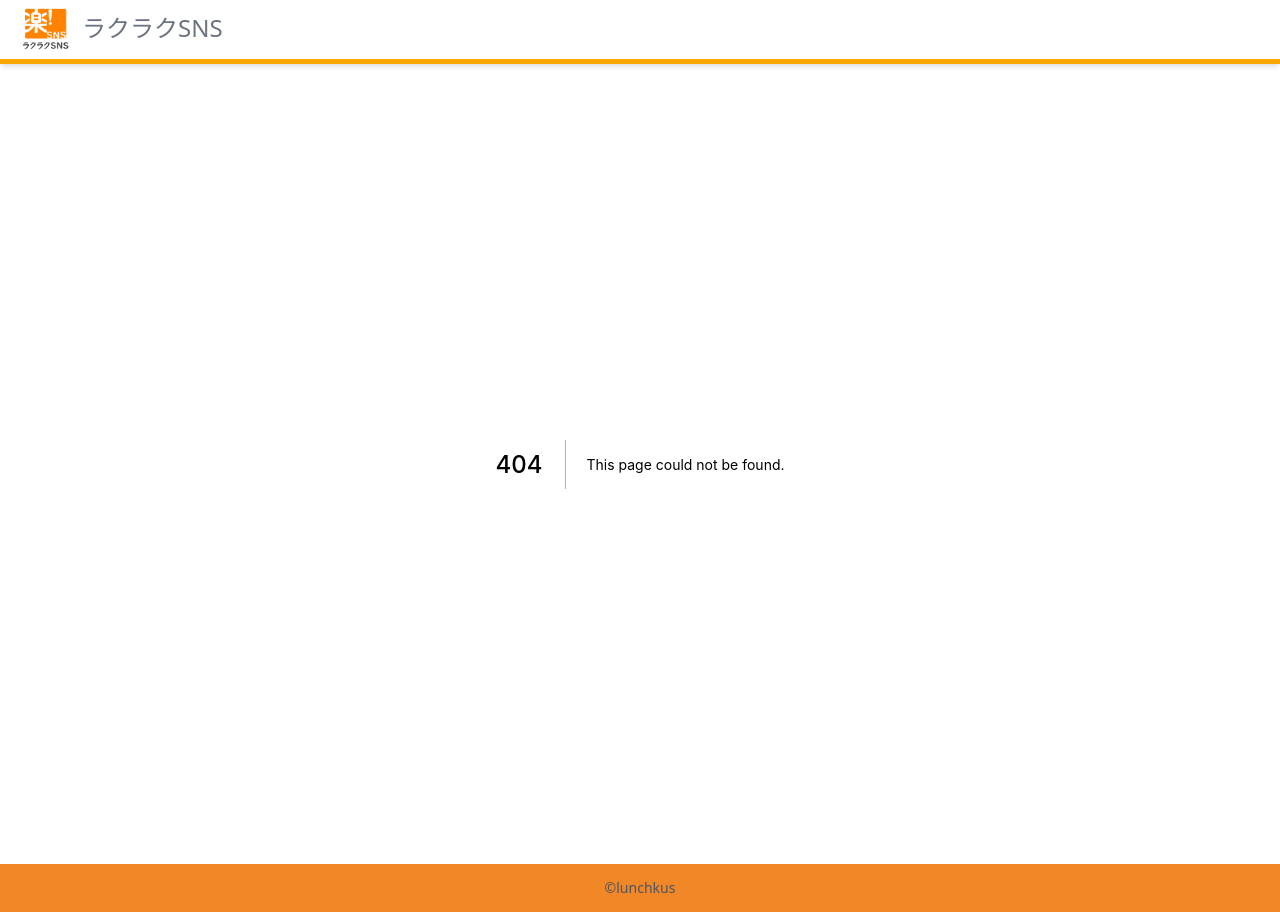
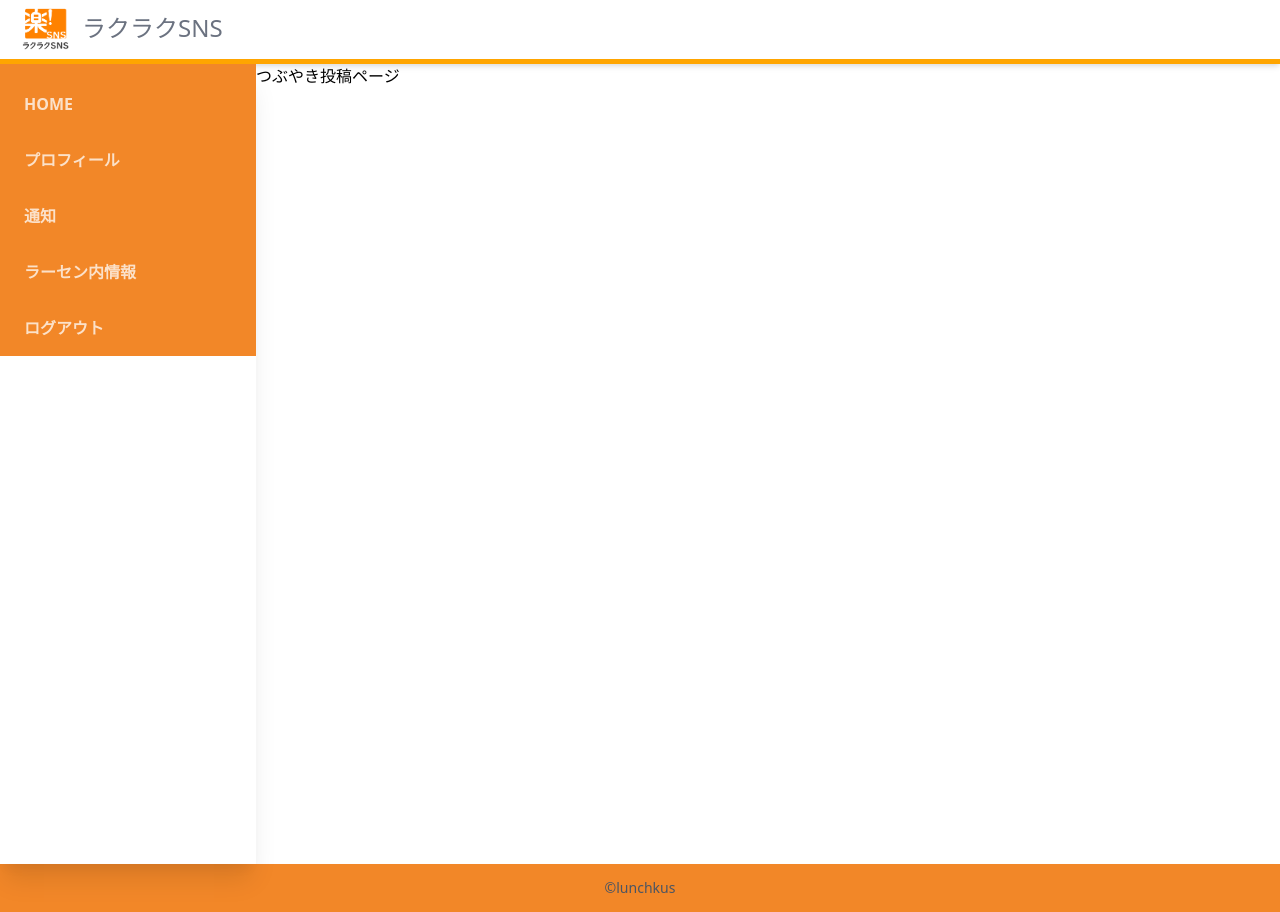
Before and after one commit to suzu1997/rakus-sns-app, a Next.js app: page /timeline/post in a window 1280 px wide. Before the commit this address had no page. Built offline with nearby package versions, Linux system fonts and the light colour scheme.

Commit message:
つぶやき詳細／投稿画面のひな形作成

```diff
--- /dev/null
+++ b/src/pages/timeline/[id].tsx
@@ -0,0 +1,13 @@
+import { NextPage } from "next";
+import { MenuBar } from "../../components/MenuBar";
+
+const TweetDetail: NextPage = () => {
+  return (
+    <div className="flex">
+      <MenuBar />
+      つぶやき詳細ページ
+    </div>
+  );
+};
+
+export default TweetDetail;
--- a/src/pages/timeline/index.tsx
+++ b/src/pages/timeline/index.tsx
@@ -44,7 +44,7 @@ const Timeline: NextPage = () => {
         <div>
           <MenuBar />
           {/* 一旦トップに飛ばす仕様にしています。投稿ページ完成したらリンク先変更 */}
-          <Link href="/aaa/test">
+          <Link href="/timeline/post">
             <div className="bg-basic hover:bg-yellow-600 text-xl text-white rounded text-center p-3">
               つぶやく<i className="fas fa-plus"></i>
             </div>
--- /dev/null
+++ b/src/pages/timeline/post.tsx
@@ -0,0 +1,13 @@
+import { NextPage } from "next";
+import { MenuBar } from "../../components/MenuBar";
+
+const Post: NextPage = () => {
+  return (
+    <div className="flex">
+      <MenuBar />
+      つぶやき投稿ページ
+    </div>
+  );
+};
+
+export default Post;
```
